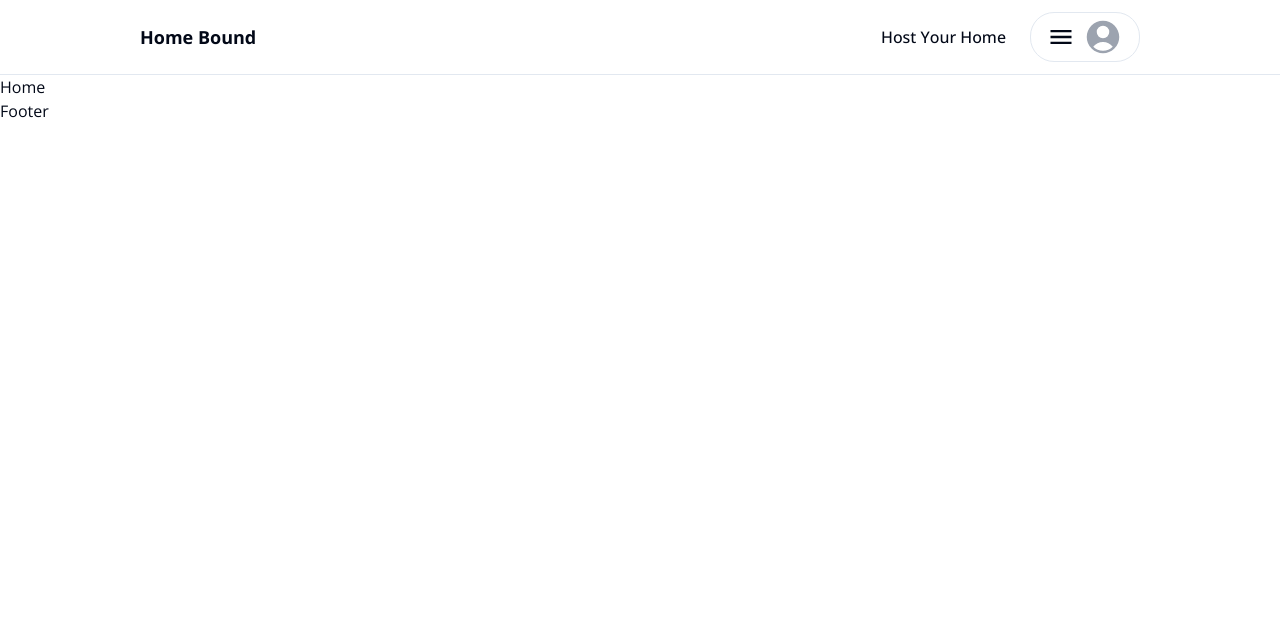
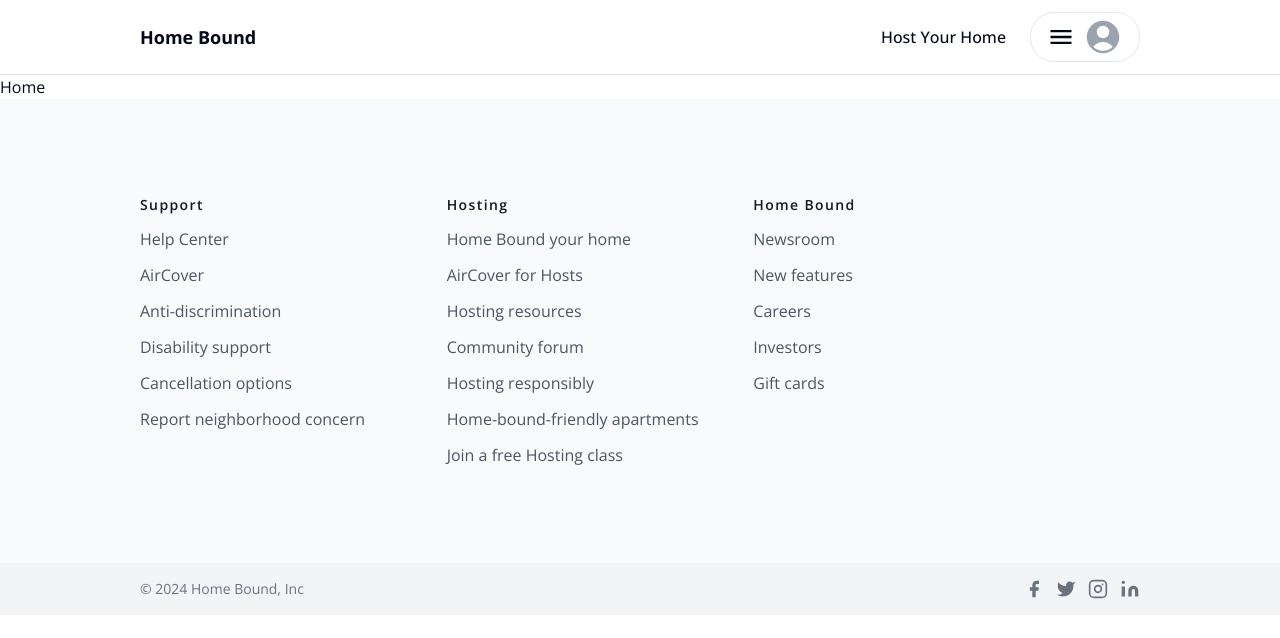
Before and after one commit to ramim-ahmed/home-bound-client-side-app, a React (Vite) app: page / in a window 1280 px wide. Shown: the top 638 px of the page. Built offline with nearby package versions, Linux system fonts and the light colour scheme.

Commit message:
[DONE] footer-section-design

```diff
--- a/src/components/Footer.jsx
+++ b/src/components/Footer.jsx
@@ -1,7 +1,173 @@
 export default function Footer() {
   return (
-    <div>
-      <h1>Footer</h1>
-    </div>
+    <footer className="text-gray-600 body-font bg-gray-50">
+      <div className="max-w-5xl px-3 py-24 mx-auto flex md:items-center lg:items-start md:flex-row md:flex-nowrap flex-wrap flex-col">
+        <div className="flex-grow flex flex-wrap md:pr-20 -mb-10 md:text-left text-center order-first w-full">
+          <div className="lg:w-1/3 md:w-1/2 w-full">
+            <h2 className="title-font text-gray-900 tracking-widest text-sm mb-3 font-semibold">
+              Support
+            </h2>
+            <nav className="list-none mb-10 space-y-3">
+              <li>
+                <a className="text-gray-600 hover:text-gray-800">Help Center</a>
+              </li>
+              <li>
+                <a className="text-gray-600 hover:text-gray-800">AirCover</a>
+              </li>
+              <li>
+                <a className="text-gray-600 hover:text-gray-800">
+                  Anti-discrimination
+                </a>
+              </li>
+              <li>
+                <a className="text-gray-600 hover:text-gray-800">
+                  Disability support
+                </a>
+              </li>
+              <li>
+                <a className="text-gray-600 hover:text-gray-800">
+                  Cancellation options
+                </a>
+              </li>
+              <li>
+                <a className="text-gray-600 hover:text-gray-800">
+                  Report neighborhood concern
+                </a>
+              </li>
+            </nav>
+          </div>
+          <div className="lg:w-1/3 md:w-1/2 w-full">
+            <h2 className="title-font text-gray-900 tracking-widest text-sm mb-3 font-semibold">
+              Hosting
+            </h2>
+            <nav className="list-none mb-10 space-y-3">
+              <li>
+                <a className="text-gray-600 hover:text-gray-800">
+                  Home Bound your home
+                </a>
+              </li>
+              <li>
+                <a className="text-gray-600 hover:text-gray-800">
+                  AirCover for Hosts
+                </a>
+              </li>
+              <li>
+                <a className="text-gray-600 hover:text-gray-800">
+                  Hosting resources
+                </a>
+              </li>
+              <li>
+                <a className="text-gray-600 hover:text-gray-800">
+                  Community forum
+                </a>
+              </li>
+              <li>
+                <a className="text-gray-600 hover:text-gray-800">
+                  Hosting responsibly
+                </a>
+              </li>
+              <li>
+                <a className="text-gray-600 hover:text-gray-800">
+                  Home-bound-friendly apartments
+                </a>
+              </li>
+              <li>
+                <a className="text-gray-600 hover:text-gray-800">
+                  Join a free Hosting class
+                </a>
+              </li>
+            </nav>
+          </div>
+          <div className="lg:w-1/3 md:w-1/2 w-full">
+            <h2 className="title-font font-semibold text-gray-900 tracking-widest text-sm mb-3">
+              Home Bound
+            </h2>
+            <nav className="list-none mb-10 space-y-3">
+              <li>
+                <a className="text-gray-600 hover:text-gray-800">Newsroom</a>
+              </li>
+              <li>
+                <a className="text-gray-600 hover:text-gray-800">
+                  New features
+                </a>
+              </li>
+              <li>
+                <a className="text-gray-600 hover:text-gray-800">Careers</a>
+              </li>
+              <li>
+                <a className="text-gray-600 hover:text-gray-800">Investors</a>
+              </li>
+              <li>
+                <a className="text-gray-600 hover:text-gray-800">Gift cards</a>
+              </li>
+            </nav>
+          </div>
+        </div>
+      </div>
+      <div className="bg-gray-100">
+        <div className="max-w-5xl mx-auto py-4 px-3 flex flex-wrap flex-col sm:flex-row">
+          <p className="text-gray-500 text-sm text-center sm:text-left">
+            © {new Date().getFullYear()} Home Bound, Inc
+          </p>
+          <span className="inline-flex sm:ml-auto sm:mt-0 mt-2 justify-center sm:justify-start">
+            <a className="text-gray-500">
+              <svg
+                fill="currentColor"
+                strokeLinecap="round"
+                strokeLinejoin="round"
+                strokeWidth={2}
+                className="w-5 h-5"
+                viewBox="0 0 24 24"
+              >
+                <path d="M18 2h-3a5 5 0 00-5 5v3H7v4h3v8h4v-8h3l1-4h-4V7a1 1 0 011-1h3z" />
+              </svg>
+            </a>
+            <a className="ml-3 text-gray-500">
+              <svg
+                fill="currentColor"
+                strokeLinecap="round"
+                strokeLinejoin="round"
+                strokeWidth={2}
+                className="w-5 h-5"
+                viewBox="0 0 24 24"
+              >
+                <path d="M23 3a10.9 10.9 0 01-3.14 1.53 4.48 4.48 0 00-7.86 3v1A10.66 10.66 0 013 4s-4 9 5 13a11.64 11.64 0 01-7 2c9 5 20 0 20-11.5a4.5 4.5 0 00-.08-.83A7.72 7.72 0 0023 3z" />
+              </svg>
+            </a>
+            <a className="ml-3 text-gray-500">
+              <svg
+                fill="none"
+                stroke="currentColor"
+                strokeLinecap="round"
+                strokeLinejoin="round"
+                strokeWidth={2}
+                className="w-5 h-5"
+                viewBox="0 0 24 24"
+              >
+                <rect width={20} height={20} x={2} y={2} rx={5} ry={5} />
+                <path d="M16 11.37A4 4 0 1112.63 8 4 4 0 0116 11.37zm1.5-4.87h.01" />
+              </svg>
+            </a>
+            <a className="ml-3 text-gray-500">
+              <svg
+                fill="currentColor"
+                stroke="currentColor"
+                strokeLinecap="round"
+                strokeLinejoin="round"
+                strokeWidth={0}
+                className="w-5 h-5"
+                viewBox="0 0 24 24"
+              >
+                <path
+                  stroke="none"
+                  d="M16 8a6 6 0 016 6v7h-4v-7a2 2 0 00-2-2 2 2 0 00-2 2v7h-4v-7a6 6 0 016-6zM2 9h4v12H2z"
+                />
+                <circle cx={4} cy={4} r={2} stroke="none" />
+              </svg>
+            </a>
+          </span>
+        </div>
+      </div>
+    </footer>
   );
 }
```
